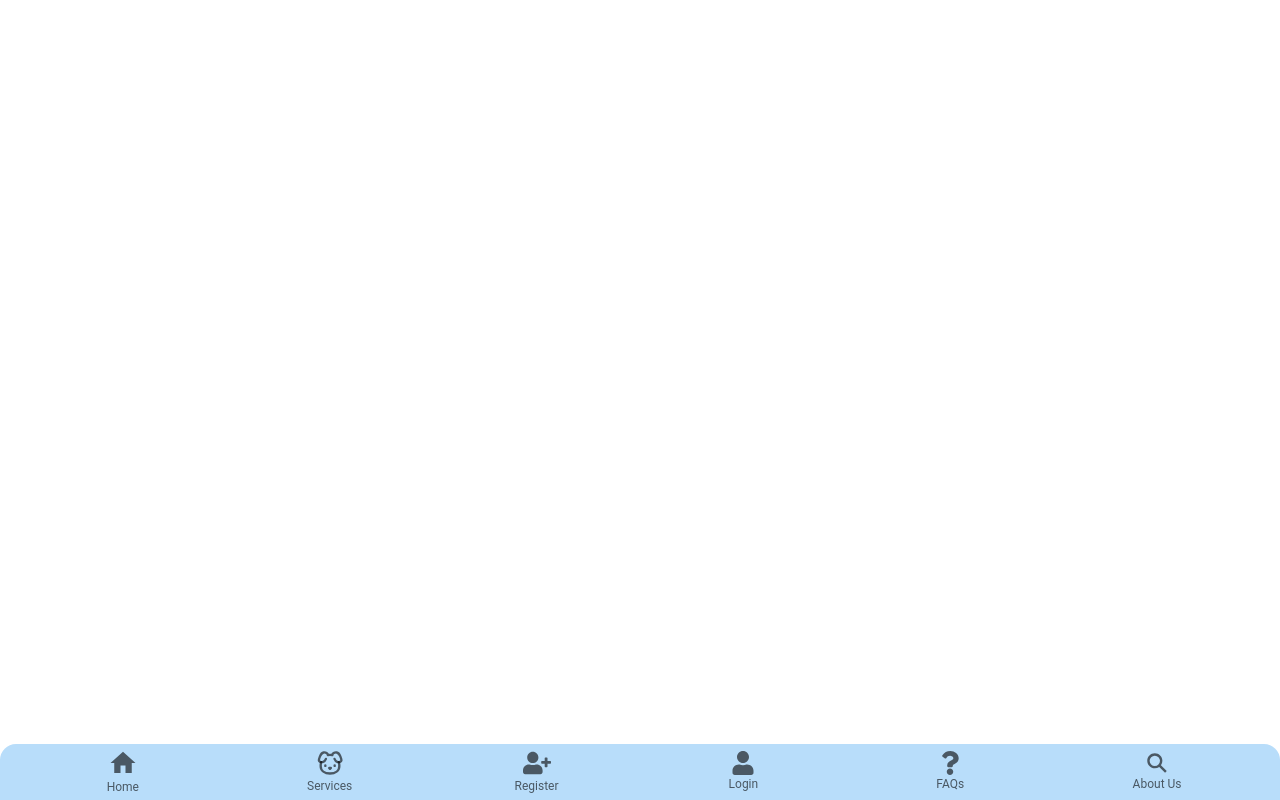
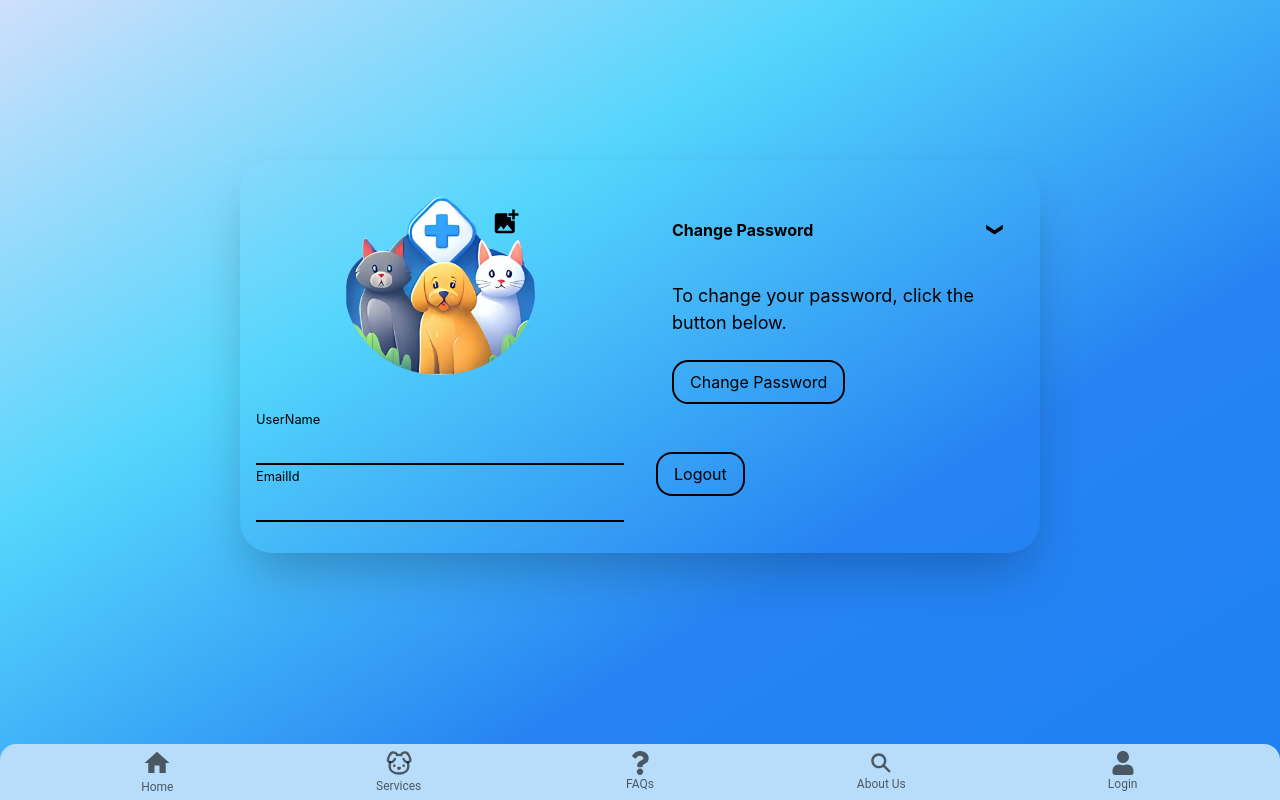
Before and after one commit to Priyal208/odoo-petboarding, a React (Create React App) app: page /user in a window 1280 px wide. Built offline with nearby package versions, Linux system fonts and the light colour scheme; a web font is replaced by a local one.

Commit message:
auth0 trial

```diff
--- a/package.json
+++ b/package.json
@@ -3,6 +3,7 @@
   "version": "0.1.0",
   "private": true,
   "dependencies": {
+    "@auth0/auth0-react": "^2.2.4",
     "@emotion/react": "^11.11.4",
     "@emotion/styled": "^11.11.5",
     "@mui/material": "^5.15.21",
--- a/src/App.js
+++ b/src/App.js
@@ -22,7 +22,7 @@ function App() {
           <Route path="/login" element={<Login />} />
           <Route path="/boardpets" element={<BoardPets />} />
           <Route path="/services" element={<Services/>}/>
-<Route path = "/userprofile" element={ <UserProfile /> } />
+<Route path = "/user" element={ <UserProfile /> } />
           <Route path="/register" element={<Register />} />
           <Route path="/login" element={<Login />} />
           <Route path="/paymentsuccess" element={<Success />} />
--- a/src/Components/Navbar.jsx
+++ b/src/Components/Navbar.jsx
@@ -1,26 +1,17 @@
-
-import React, { useState, useEffect } from 'react';
-import { Link, useLocation } from 'react-router-dom';
-import BottomNavigation from '@mui/material/BottomNavigation';
-import BottomNavigationAction from '@mui/material/BottomNavigationAction';
-import { FaUser, FaUserPlus} from 'react-icons/fa';
-import { PiHandCoinsBold } from "react-icons/pi";
-import { MdCampaign, MdHome, MdContentPasteSearch } from "react-icons/md";
-import { IoPeople } from "react-icons/io5";
-import { ImStatsBars } from "react-icons/im";
-import { RiFeedbackFill } from "react-icons/ri";
-import { FaClipboard } from "react-icons/fa";
+import React, { useState, useEffect } from "react";
+import { Link, useLocation } from "react-router-dom";
+import BottomNavigation from "@mui/material/BottomNavigation";
+import BottomNavigationAction from "@mui/material/BottomNavigationAction";
+import { FaUser, FaQuestion } from "react-icons/fa";
+import { MdHome } from "react-icons/md";
 import { LuDog } from "react-icons/lu";
-import { FaQuestion } from "react-icons/fa";
 import { IoSearchSharp } from "react-icons/io5";
-
+import { useAuth0 } from "@auth0/auth0-react";
 
 const Navbar = () => {
-  const csrftoken = localStorage.getItem('csrftoken');
-  const userType = localStorage.getItem('userType');
-  const [value, setValue] = useState(0);
+  const { loginWithRedirect, isAuthenticated, logout, user } = useAuth0();
+  const [value, setValue] = useState("/");
   const location = useLocation();
-  //eslint-disable-next-line
   const [isScrollable, setIsScrollable] = useState(false);
 
   useEffect(() => {
@@ -29,55 +20,87 @@ const Navbar = () => {
   }, [location.pathname]);
 
   return (
-    <div className='fixed bottom-0 left-0 w-full z-50'>
-    <nav className='nav'>
+    <div className="fixed bottom-0 left-0 w-full z-50">
+      <nav className="nav">
         <BottomNavigation
           value={value}
           onChange={(event, newValue) => {
             setValue(newValue);
           }}
           style={{
-
-          width: '100%',
-          margin: '0',
-          display: 'flex',
-          alignItems: 'center',
-          justifyContent: 'space-evenly',
-          borderTopLeftRadius: '16px',
-          borderTopRightRadius: '16px',
-          backgroundColor: '#b8ddfa',
+            width: "100%",
+            margin: "0",
+            display: "flex",
+            alignItems: "center",
+            justifyContent: "space-evenly",
+            borderTopLeftRadius: "16px",
+            borderTopRightRadius: "16px",
+            backgroundColor: "#b8ddfa",
           }}
         >
-        {csrftoken && userType === "user" ? (
-          [
           <BottomNavigationAction
-            key="home" value="/" component={Link}
-            to="/" icon={<MdHome size={30}/>}
-            />,
+            key="home"
+            value="/"
+            component={Link}
+            to="/"
+            icon={<MdHome size={30} />}
+            showLabel
+            label="Home"
+          />
+          <BottomNavigationAction
+            key="services"
+            value="/services"
+            component={Link}
+            to="/services"
+            icon={<LuDog size={28} />}
+            showLabel
+            label="Services"
+          />
 
-            <BottomNavigationAction key="profile" value="/user" component={Link} to="/user" icon={<FaUser size={24} />} />,
-
-          ]
-        ) : csrftoken && userType === "ngo" ? (
-          [
-
-          ]
-        )
-          : (
-            [
           <BottomNavigationAction
-              key="home" value="/" component={Link}
-              to="/" icon={<MdHome size={30}/>}
+            key="faqs"
+            value="/faqs"
+            component={Link}
+            to="/faqs"
+            icon={<FaQuestion size={24} />}
             showLabel
-              label = "Home"
-              />,
-              <BottomNavigationAction key="services" value="/services" showLabel label="Services" component={Link} to="/services" icon={<LuDog  size={28} />} />,
-              <BottomNavigationAction key="register" value="/register" showLabel label="Register" component={Link} to="/register" icon={<FaUserPlus size={28} />} />,
-
-              <BottomNavigationAction key="login" value="/login" showLabel label="Login" component={Link} to="/login" icon={<FaUser size={24} />} />,
-              <BottomNavigationAction key="faq" value="/faqs" showLabel label="FAQs" component={Link} to="/faqs" icon={<FaQuestion size={24} />} />,
-              <BottomNavigationAction key="aboutus" value="/aboutus" showLabel label="About Us" component={Link} to="/aboutus" icon={<IoSearchSharp size={24} />} />,
-            ]
+            label="FAQs"
+          />
+          <BottomNavigationAction
+            key="aboutus"
+            value="/aboutus"
+            component={Link}
+            to="/aboutus"
+            icon={<IoSearchSharp size={24} />}
+            showLabel
+            label="About Us"
+          />
+          {!isAuthenticated && (
+            <>
+              <BottomNavigationAction
+                key="login"
+                value="/"
+                component={Link}
+                to="/"
+                onClick={() => loginWithRedirect()}
+                icon={<FaUser size={24} />}
+                showLabel
+                label="Login"
+              />
+            </>
+          )}
+          {isAuthenticated && (
+            <>
+              <BottomNavigationAction
+                key="profile"
+                value="/user"
+                component={Link}
+                to="/user"
+                icon={<FaUser size={24} />}
+                showLabel
+                label="Profile"
+              />
+            </>
           )}
         </BottomNavigation>
       </nav>
--- a/src/Pages/UserProfile.jsx
+++ b/src/Pages/UserProfile.jsx
@@ -2,62 +2,42 @@ import React, { useState, useEffect } from "react";
 import styles from "../assets/cssfiles/module/profile.module.css";
 import img from "../assets/imgs/paws.webp";
 import { MdAddPhotoAlternate } from "react-icons/md";
-import axios from "axios";
+import { useAuth0 } from "@auth0/auth0-react";
 
 const UserProfile = () => {
-  const [currentPassword, setCurrentPassword] = useState("");
-  const [newPassword, setNewPassword] = useState("");
-  const [confirmPassword, setConfirmPassword] = useState("");
-  const [passwordError, setPasswordError] = useState("");
-  const [username, setUsername] = useState("Shubh21");
-  const [email, setEmail] = useState("shubhdoshi21@gmail.com");
+  const { user, isAuthenticated, logout, getAccessTokenSilently } = useAuth0();
+  const [username, setUsername] = useState("");
+  const [email, setEmail] = useState("");
 
   useEffect(() => {
-    const fetchUserProfile = async () => {
-      try {
-        const response = await axios.get("http://localhost:3000/auth/api/v1/userProfile");
-        if (response.data.success) {
-          setUsername(response.data.user.username);
-          setEmail(response.data.user.email);
-        } else {
-          console.error("Failed to fetch user profile");
-        }
-      } catch (error) {
-        console.error("Error fetching user profile:", error);
-      }
+    if (isAuthenticated) {
+      setUsername(user.nickname || user.name);
+      setEmail(user.email);
+    }
+  }, [isAuthenticated, user]);
+
+  const handlePasswordChange = async () => {
+    const domain = "dev-z53na0k6znkt7cwx.us.auth0.com";
+    const clientId = "eN8bndYfmSwIjxrfwITsmqi7uZe5UqfN";
+    const connection = "Username-Password-Authentication"; // Replace with your connection name if different
+
+    const url = `https://${domain}/dbconnections/change_password`;
+
+    const requestOptions = {
+      method: "POST",
+      headers: { "Content-Type": "application/json" },
+      body: JSON.stringify({
+        client_id: clientId,
+        email: email,
+        connection: connection,
+      }),
     };
 
-    fetchUserProfile();
-  }, []);
-
-  const handleChangePassword = async (e) => {
-    e.preventDefault();
-    if (newPassword !== confirmPassword) {
-      setPasswordError("New password and confirm password do not match.");
-      return;
-    }
-    setPasswordError("");
-
-    try {
-      const response = await axios.post(
-        "http://localhost:3000/auth/api/v1/resetPassword",
-        {
-          currentPassword,
-          newPassword,
-        }
-      );
-
-      if (response.data.success) {
-        alert("Password changed successfully.");
-        setCurrentPassword("");
-        setNewPassword("");
-        setConfirmPassword("");
-      } else {
-        setPasswordError(response.data.message);
-      }
-    } catch (error) {
-      setPasswordError("An error occurred. Please try again.");
-      console.error("Error changing password:", error);
+    const response = await fetch(url, requestOptions);
+    if (response.ok) {
+      alert("Password reset email sent!");
+    } else {
+      alert("Failed to send password reset email.");
     }
   };
 
@@ -80,12 +60,12 @@ const UserProfile = () => {
           </div>
           <div className={styles.formContainer}>
             <div className={`${styles.passwordUser}`}>
-              {/* <div className={styles.inputField}>
-                <input type="text" required value={username} readOnly />
+              <div className={styles.inputField}>
+                <input type="text" value={username} />
                 <label>UserName</label>
-              </div> */}
+              </div>
               <div className={styles.inputField}>
-                <input type="text" required value={email} readOnly />
+                <input type="text" value={email} />
                 <label>EmailId</label>
               </div>
             </div>
@@ -105,50 +85,23 @@ const UserProfile = () => {
                 Change Password
               </label>
               <div className={styles.tabContent}>
-                <form onSubmit={handleChangePassword}>
-                  <div className={`${styles.password}`}>
-                    <div className={styles.inputField}>
-                      <input
-                        type="password"
-                        required
-                        value={currentPassword}
-                        onChange={(e) => setCurrentPassword(e.target.value)}
-                      />
-                      <label>Current Password</label>
-                    </div>
-                    <div className={styles.inputField}>
-                      <input
-                        type="password"
-                        required
-                        value={newPassword}
-                        onChange={(e) => setNewPassword(e.target.value)}
-                      />
-                      <label>New Password</label>
-                    </div>
-                    <div className={styles.inputField}>
-                      <input
-                        type="password"
-                        required
-                        value={confirmPassword}
-                        onChange={(e) => setConfirmPassword(e.target.value)}
-                      />
-                      <label>Confirm Password</label>
-                    </div>
-                  </div>
-                  {passwordError && (
-                    <div className={styles.error}>{passwordError}</div>
-                  )}
-                  <div className={styles.btnContainer}>
-                    <button className={styles.button} type="submit">
-                      Save
-                    </button>
-                  </div>
-                </form>
+                <p>To change your password, click the button below.</p>
+                <button
+                  className={styles.button}
+                  onClick={handlePasswordChange}
+                >
+                  Change Password
+                </button>
               </div>
             </div>
           </div>
           <div className={styles.btnContainer}>
-            <button className={styles.button}>Logout</button>
+            <button
+              className={styles.button}
+              onClick={() => logout({ returnTo: window.location.origin })}
+            >
+              Logout
+            </button>
           </div>
         </div>
       </div>
```
Also changed, not shown: src/index.js (+13 -6 lines), 1 other file (tests, documents, lock files or other folders). Lines whose indentation alone changed are shown as unchanged.
